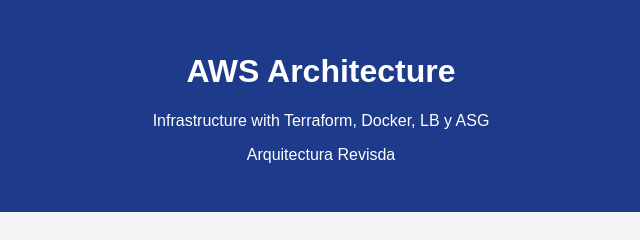
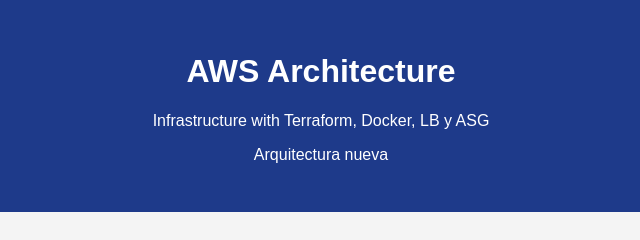
Before and after one commit to mauro1012/test-of-first-semester, a plain HTML site: page index.html in a window 1280 px wide. Shown: the top 240 px of the page, 319-959 px from the left. Drawn offline with Linux system fonts and the light colour scheme.

Commit message:
test terraform changes

```diff
--- a/index.html
+++ b/index.html
@@ -10,7 +10,7 @@
   <header>
     <h1>AWS Architecture</h1>
     <p>Infrastructure with Terraform, Docker, LB y ASG</p>
-    <p>Arquitectura Revisda</p>
+    <p>Arquitectura nueva</p>
   </header>
 
   <section class="diagram-section">
```
Also changed, not shown: 1 other file.
